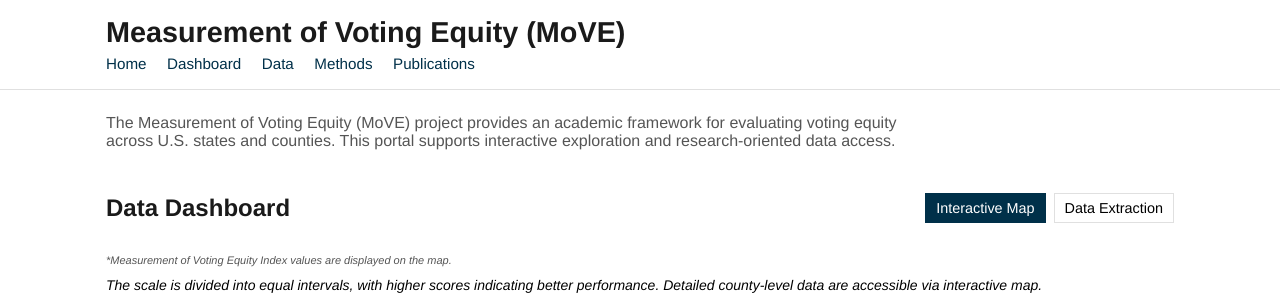
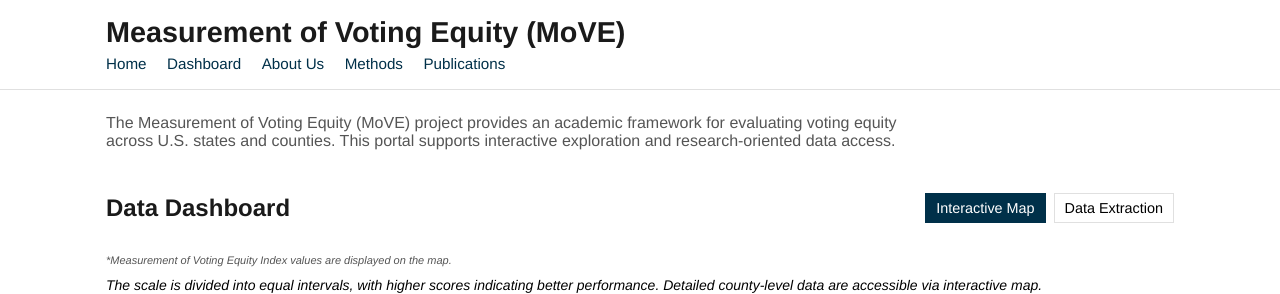
Before and after one commit to hsokol1/MoVE-Website, a FastAPI app: page / in a window 1280 px wide. Shown: the top 294 px of the page. Run offline with FastAPI, Linux system fonts and the light colour scheme; data that the repository does not hold is empty; grey boxes are pictures that could not be loaded.

Commit message:
Update index.html

```diff
--- a/templates/index.html
+++ b/templates/index.html
@@ -14,11 +14,11 @@
     <div class="container">
       <h1 class="site-title">Measurement of Voting Equity (MoVE)</h1>
       <nav class="site-nav">
-        <a href="#">Home</a>
-        <a href="#dashboard">Dashboard</a>
-        <a href="#">Data</a>
-        <a href="#">Methods</a>
-        <a href="#">Publications</a>
+        <a href="/">Home</a>
+        <a href="/#dashboard">Dashboard</a>
+        <a href="/about">About Us</a>
+        <a href="/methods">Methods</a>
+        <a href="/publications">Publications</a>
       </nav>
     </div>
   </header>
```
